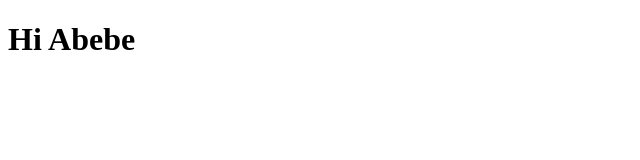
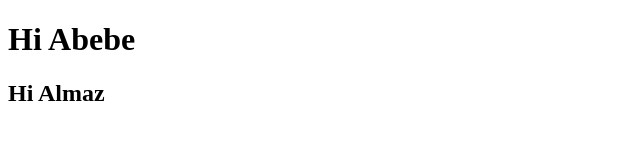
Before and after one commit to Daniel-Optimist/TestProject, a plain HTML site: page index.html in a window 1280 px wide. Shown: the whole page, without its empty margins (0-640 px from the left). Drawn offline with Linux system fonts and the light colour scheme.

Commit message:
added h2 with "Hi Almaz" text

```diff
--- a/index.html
+++ b/index.html
@@ -7,5 +7,6 @@
 </head>
 <body>
     <h1>Hi Abebe</h1>
+    <h2> Hi Almaz</h2>
 </body>
 </html>
```
